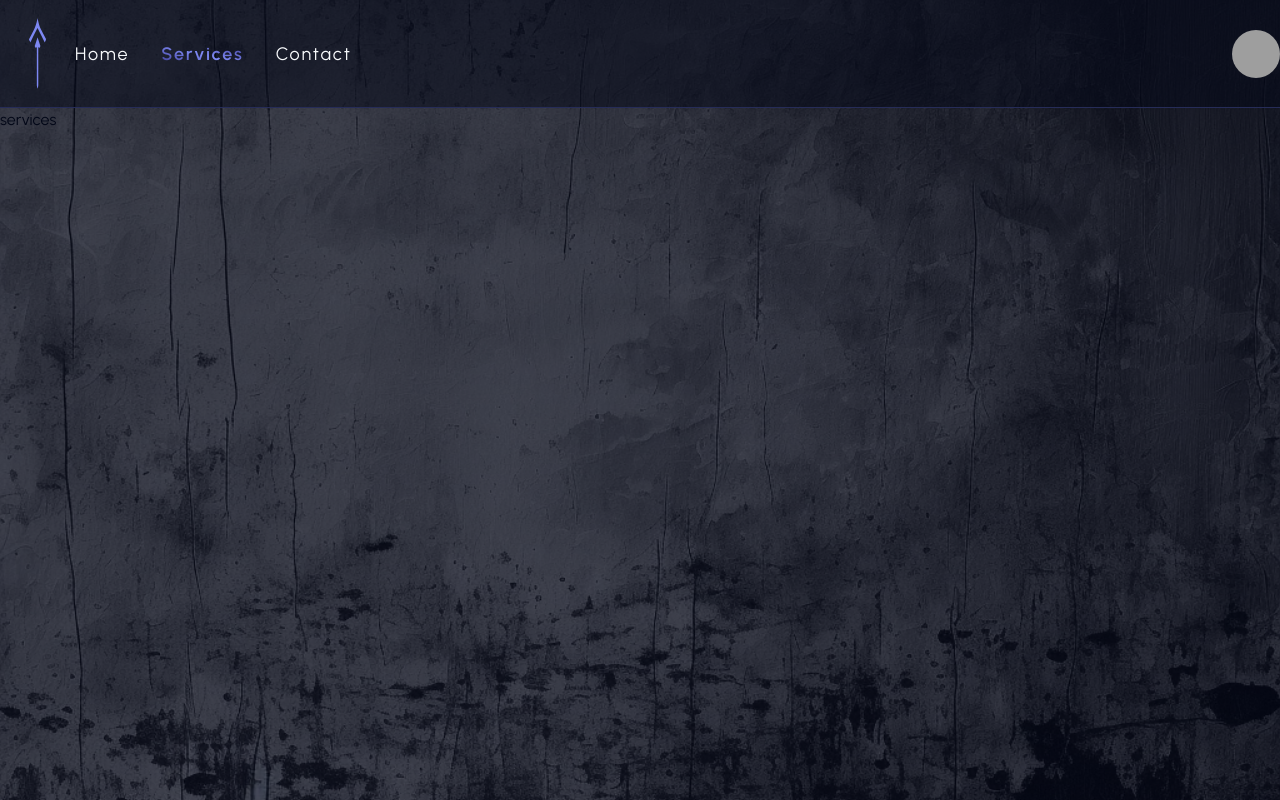
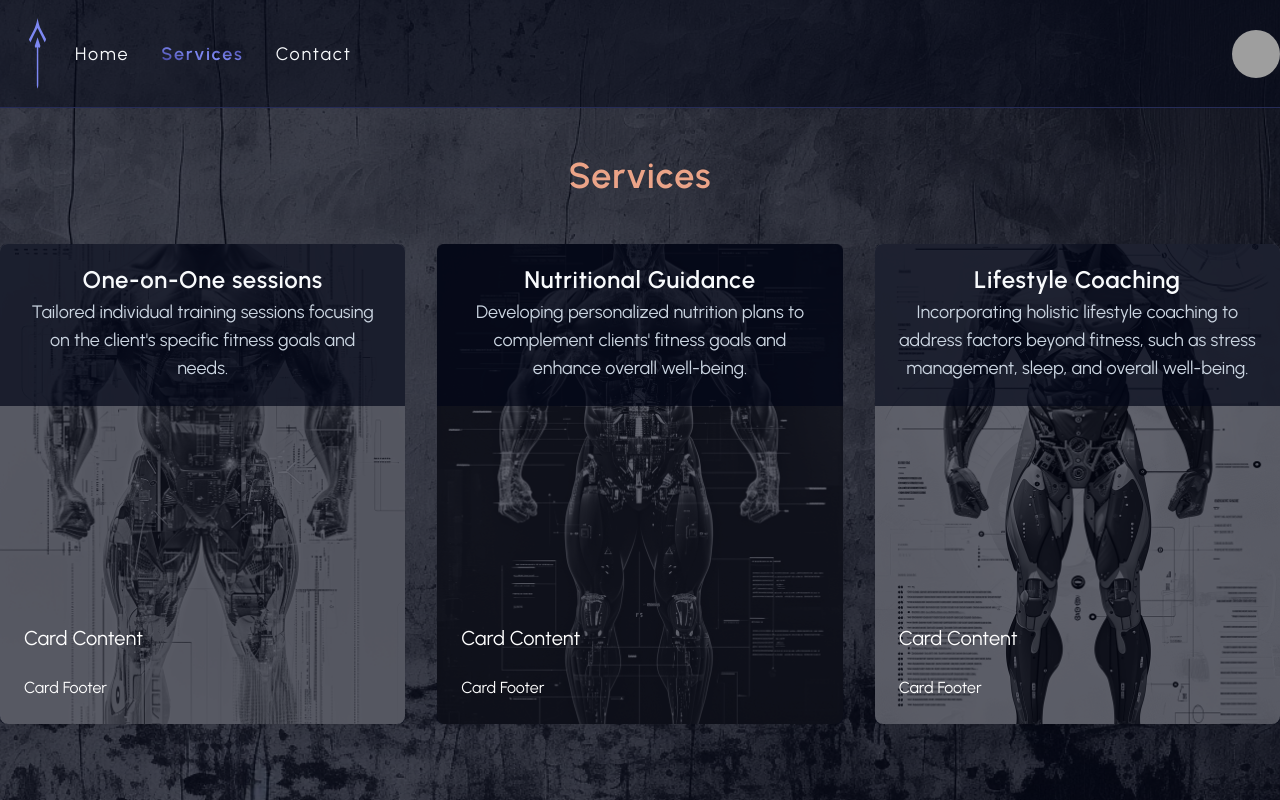
Before and after one commit to JaviD17/yoli-ichtaca, a Next.js app: page /services in a window 1280 px wide. Shown: the top 800 px of the page. Built offline with nearby package versions, Linux system fonts and the light colour scheme; grey boxes are pictures that could not be loaded.

Commit message:
service page updated

```diff
--- a/app/(pages)/services/page.tsx
+++ b/app/(pages)/services/page.tsx
@@ -1,9 +1,14 @@
-
+import ServiceCardContainer from "@/components/ServiceCardContainer";
 
 const ServicesPage = () => {
-    return ( <div>
-        services
-    </div> );
-}
+  return (
+    <div className="relative z-20 max-w-7xl mx-auto py-4 sm:py-6 md:py-8 lg:py-12">
+      <h3 className="lg:pb-12 pb-4 sm:pb-6 md:pb-8 text-center text-4xl font-semibold tracking-wide bg-[conic-gradient(at_right,_var(--tw-gradient-stops))] from-red-900 via-violet-200 to-orange-500 text-transparent bg-clip-text">
+        Services
+      </h3>
+      <ServiceCardContainer />
+    </div>
+  );
+};
 
 export default ServicesPage;
--- a/app/page.tsx
+++ b/app/page.tsx
@@ -11,6 +11,7 @@ import {
 } from "@/components/ui/card";
 import Link from "next/link";
 import Image from "next/image";
+import ServiceCardContainer from "@/components/ServiceCardContainer";
 
 const services = [
   {
@@ -46,38 +47,7 @@ const Home = () => {
           Services
         </h3>
         {/* card grid container */}
-        <div className="grid lg:grid-cols-3 grid-cols-1 md:grid-cols-2 gap-8 lg:px-0 px-6">
-          {services.map((service) => (
-            <Link key={service.href} href={service.href}>
-              <Card
-                className="group bg-no-repeat bg-cover bg-center relative h-[480px] hover:scale-105 active:scale-95 transition"
-                style={{
-                  backgroundImage: `url(${service.url})`,
-                }}
-              >
-                <CardHeader className="text-center bg-slate-950/70 absolute top-0 z-20 rounded-t-lg">
-                  <CardTitle
-                    className={`text-slate-50 tracking-wide group-hover:bg-[conic-gradient(at_right,_var(--tw-gradient-stops))] from-red-900 via-violet-200 to-orange-500 group-hover:text-transparent group-hover:bg-clip-text`}
-                  >
-                    {service.title}
-                  </CardTitle>
-                  <CardDescription className="text-slate-300 text-lg">
-                    {service.desc}
-                  </CardDescription>
-                </CardHeader>
-                <div className="absolute bottom-0 z-20 text-white">
-                  <CardContent>
-                    <p className="text-xl">Card Content</p>
-                  </CardContent>
-                  <CardFooter>
-                    <p>Card Footer</p>
-                  </CardFooter>
-                </div>
-                <div className="rounded-md bg-slate-950/60 absolute inset-0 z-10" />
-              </Card>
-            </Link>
-          ))}
-        </div>
+        <ServiceCardContainer />
       </div>
     </div>
   );
--- /dev/null
+++ b/components/ServiceCardContainer/index.tsx
@@ -0,0 +1,70 @@
+import Link from "next/link";
+
+import {
+  Card,
+  CardContent,
+  CardDescription,
+  CardFooter,
+  CardHeader,
+  CardTitle,
+} from "../ui/card";
+
+const services = [
+  {
+    title: "One-on-One sessions",
+    desc: "Tailored individual training sessions focusing on the client's specific fitness goals and needs.",
+    href: "/services/one-on-one-sessions",
+    url: "/assets/service-1.png",
+  },
+  {
+    title: "Nutritional Guidance",
+    desc: "Developing personalized nutrition plans to complement clients' fitness goals and enhance overall well-being.",
+    href: "/services/nutritional-guidance",
+    url: "/assets/service-2.png",
+  },
+  {
+    title: "Lifestyle Coaching",
+    desc: "Incorporating holistic lifestyle coaching to address factors beyond fitness, such as stress management, sleep, and overall well-being.",
+    href: "/services/lifestyle-coaching",
+    url: "/assets/service-3.png",
+  },
+];
+
+const ServiceCardContainer = () => {
+  return (
+    <div className="grid lg:grid-cols-3 grid-cols-1 md:grid-cols-2 gap-8 lg:px-0 px-6">
+      {services.map((service) => (
+        <Link key={service.href} href={service.href}>
+          <Card
+            className="group bg-no-repeat bg-cover bg-center relative h-[480px] hover:scale-105 active:scale-95 transition"
+            style={{
+              backgroundImage: `url(${service.url})`,
+            }}
+          >
+            <CardHeader className="text-center bg-slate-950/70 absolute top-0 z-20 rounded-t-lg">
+              <CardTitle
+                className={`text-slate-50 tracking-wide group-hover:bg-[conic-gradient(at_right,_var(--tw-gradient-stops))] from-red-900 via-violet-200 to-orange-500 group-hover:text-transparent group-hover:bg-clip-text`}
+              >
+                {service.title}
+              </CardTitle>
+              <CardDescription className="text-slate-300 text-lg">
+                {service.desc}
+              </CardDescription>
+            </CardHeader>
+            <div className="absolute bottom-0 z-20 text-white">
+              <CardContent>
+                <p className="text-xl">Card Content</p>
+              </CardContent>
+              <CardFooter>
+                <p>Card Footer</p>
+              </CardFooter>
+            </div>
+            <div className="rounded-md bg-slate-950/60 absolute inset-0 z-10" />
+          </Card>
+        </Link>
+      ))}
+    </div>
+  );
+};
+
+export default ServiceCardContainer;
```
